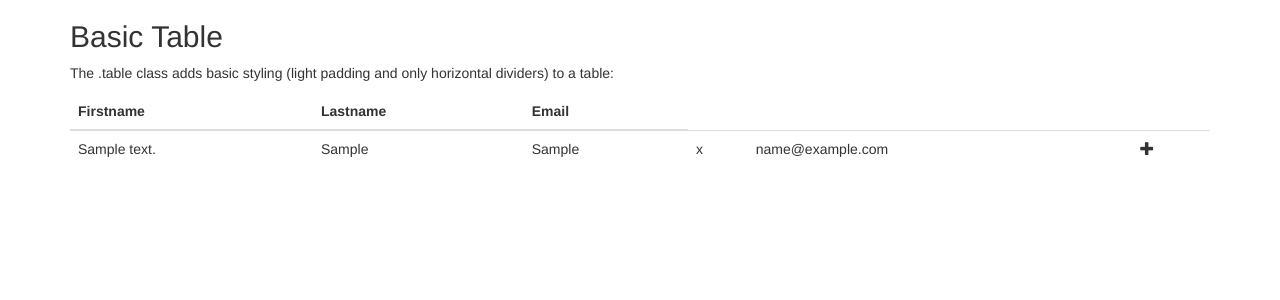
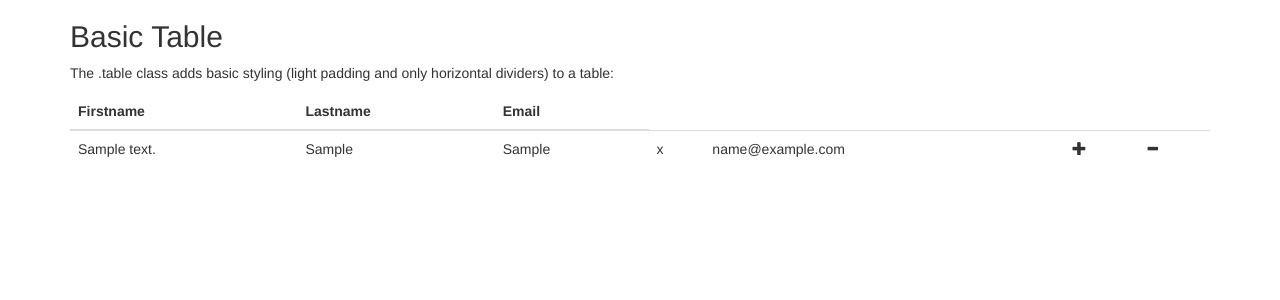
Before and after one commit to tysonggraham/cs313php, a PHP site: page /login/listUsers.php in a window 1280 px wide. Shown: the top 300 px of the page. Run offline with PHP 8.4, Linux system fonts and the light colour scheme; tables that the repository leaves empty or names only in its code hold one stand-in row (values such as "Sample post").

```diff
--- a/login/listUsers.php
+++ b/login/listUsers.php
@@ -37,6 +37,7 @@ foreach ($results as $result) {
   <td><?php echo $result->password; ?></td>
   <td><?php echo $result->email; ?></td>
   <td><span class="glyphicon glyphicon-plus"></span></td>
+  <td><span class="glyphicon glyphicon-minus"></span></td>
 <?php
 }
 ?>
```
